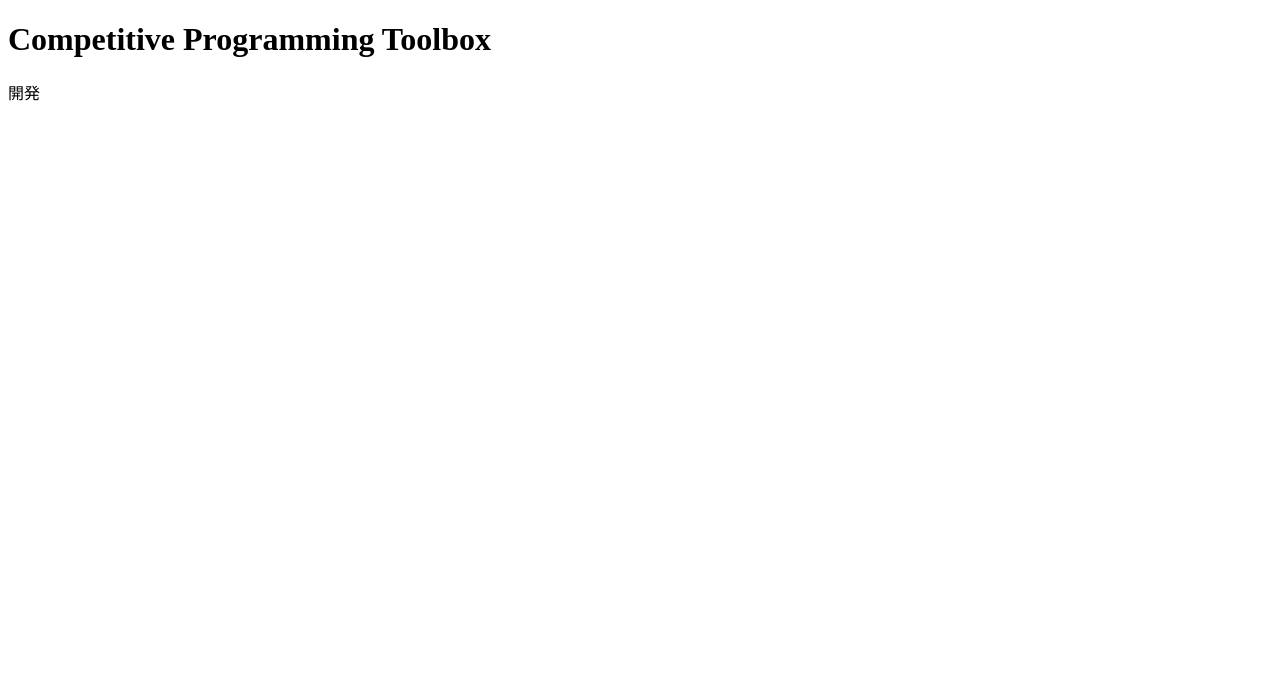
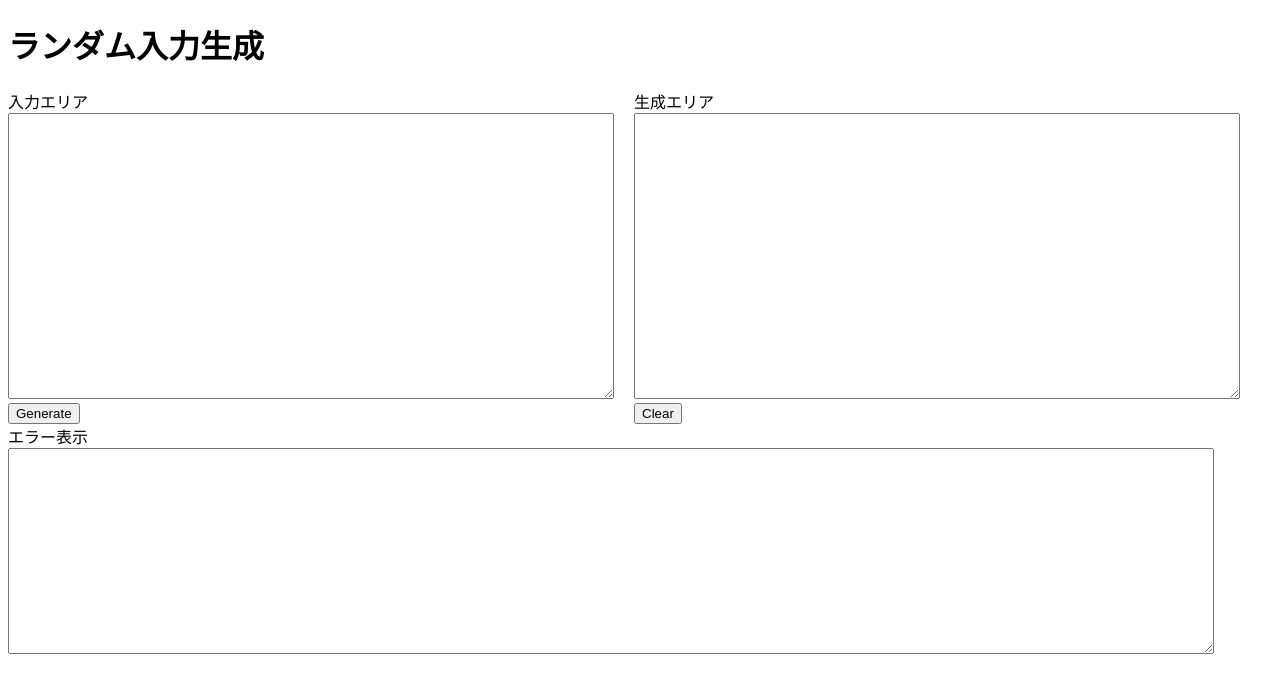
Before and after one commit to okku0916/competitive-programming-toolbox, a React (Vite) app in the folder apps/frontend/: page / in a window 1280 px wide. Shown: the top 690 px of the page. Built offline with nearby package versions, Linux system fonts and the light colour scheme.

Commit message:
最低限のボタン, テキストエリアをつけました。いろいろ雑です

```diff
--- a/apps/frontend/src/App.tsx
+++ b/apps/frontend/src/App.tsx
@@ -1,12 +1,14 @@
 // src/App.tsx
 import React from 'react';
+import HomePage from "./pages/RandomGenerator";
 
 function App() {
   return (
-    <div>
-      <h1>Competitive Programming Toolbox</h1>
-      <p>開発</p>
-    </div>
+    <HomePage />
+    // <div>
+    //   <h1>Competitive Programming Toolbox</h1>
+    //   <p>開発</p>
+    // </div>
   );
 }
 
--- /dev/null
+++ b/apps/frontend/src/pages/RandomGenerator.tsx
@@ -0,0 +1,92 @@
+import { useState } from "react";
+import { useRef } from "react";
+
+export default function HomePage() {
+  const INPUT_TEXTAREA_WIDTH = "600px";
+  const INPUT_TEXTAREA_HEIGHT = "280px";
+  const OUTPUT_TEXTAREA_WIDTH = "600px";
+  const OUTPUT_TEXTAREA_HEIGHT = "280px";
+  const ERROR_TEXTAREA_WIDTH = "1200px";
+  const ERROR_TEXTAREA_HEIGHT = "200px";
+  const [OutputText, setOutputText] = useState("");
+  const [ErrorText, setErrorText] = useState("");
+  const inputRef = useRef(null);
+
+    //Clearボタン
+    const clearHandle = () => {
+      setOutputText("");
+    };
+
+    //生成ボタン
+  const generateHandle = () => {
+    console.log(inputRef.current.value)
+    let number = 10;
+    let str = "" + number + "\n";
+    for(let i = 0; i < number; i ++){
+        str += i + " ";
+    setOutputText(`${(str)}\n`);
+    }
+    setErrorText("エラーのテキストの表示");
+  };
+
+
+
+return (
+  <div>
+    <h1>ランダム入力生成</h1>
+    <div style={{ display: "flex", gap: "20px" }}>
+      {/* 左側 */}
+      <div>
+        入力エリア
+        <br />
+        <textarea
+          ref={inputRef}
+          style={{
+            width: INPUT_TEXTAREA_WIDTH,
+            height: INPUT_TEXTAREA_HEIGHT,
+          }}
+          // value={inputTextArea}
+          // onChange={}
+        />
+        <br />
+
+        <button onClick={generateHandle}>
+          Generate
+        </button>
+      </div>
+
+      {/* 右側 */}
+      <div>
+        生成エリア
+        <br />
+
+        <textarea
+          style={{
+            width: OUTPUT_TEXTAREA_WIDTH,
+            height: OUTPUT_TEXTAREA_HEIGHT,
+          }}
+          value={OutputText}
+          onChange={(e) => setOutputText(e.target.value)}//textAreaに変化があったときに呼ばれる
+        />
+        <br />
+
+        <button onClick={clearHandle}>
+          Clear
+        </button>
+      </div>
+    </div>
+    エラー表示
+    <br />
+    <textarea
+          style={{
+            width: ERROR_TEXTAREA_WIDTH,
+            height: ERROR_TEXTAREA_HEIGHT,
+          }}
+          value={ErrorText}
+
+
+        />
+        <br />
+  </div>
+  );
+}
```
